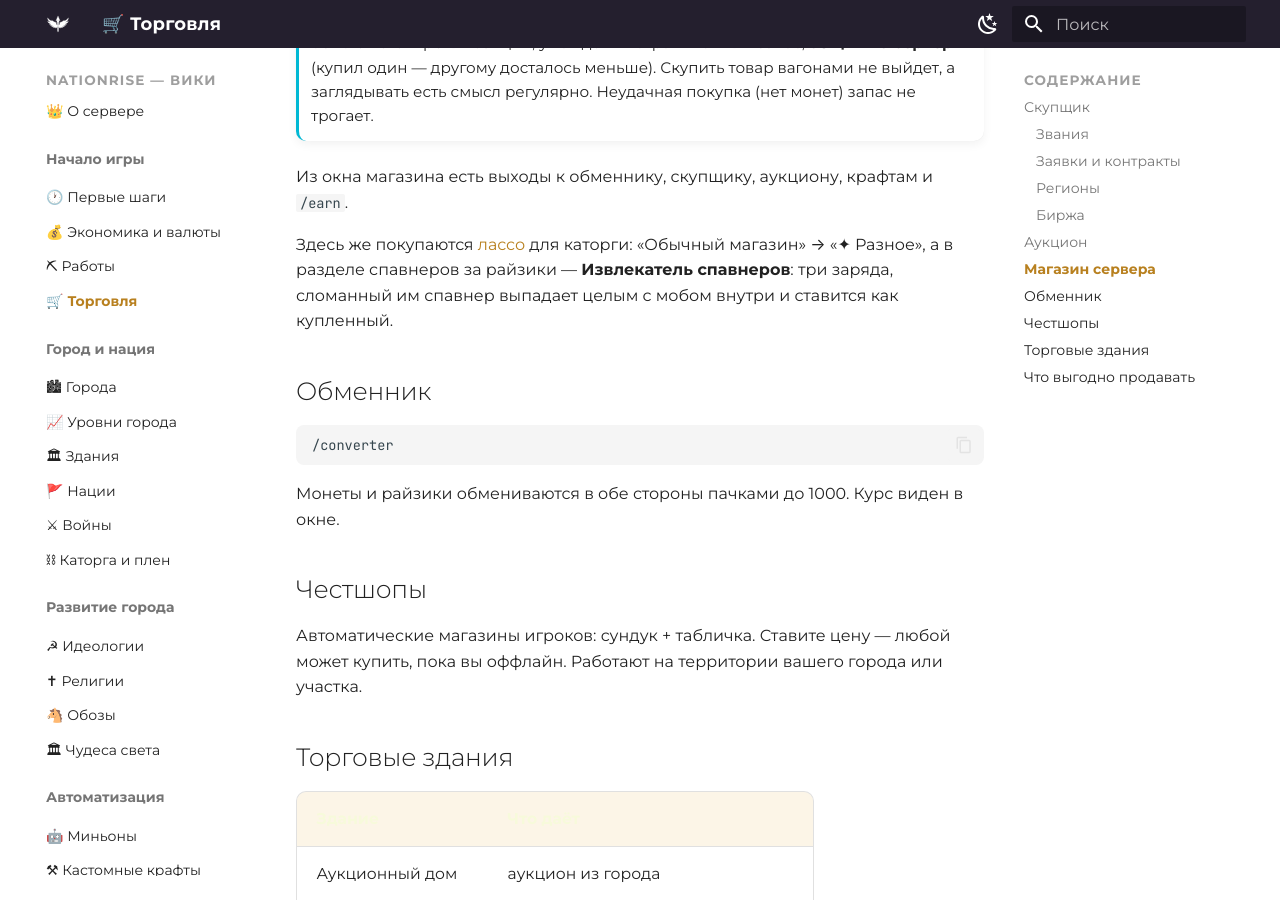
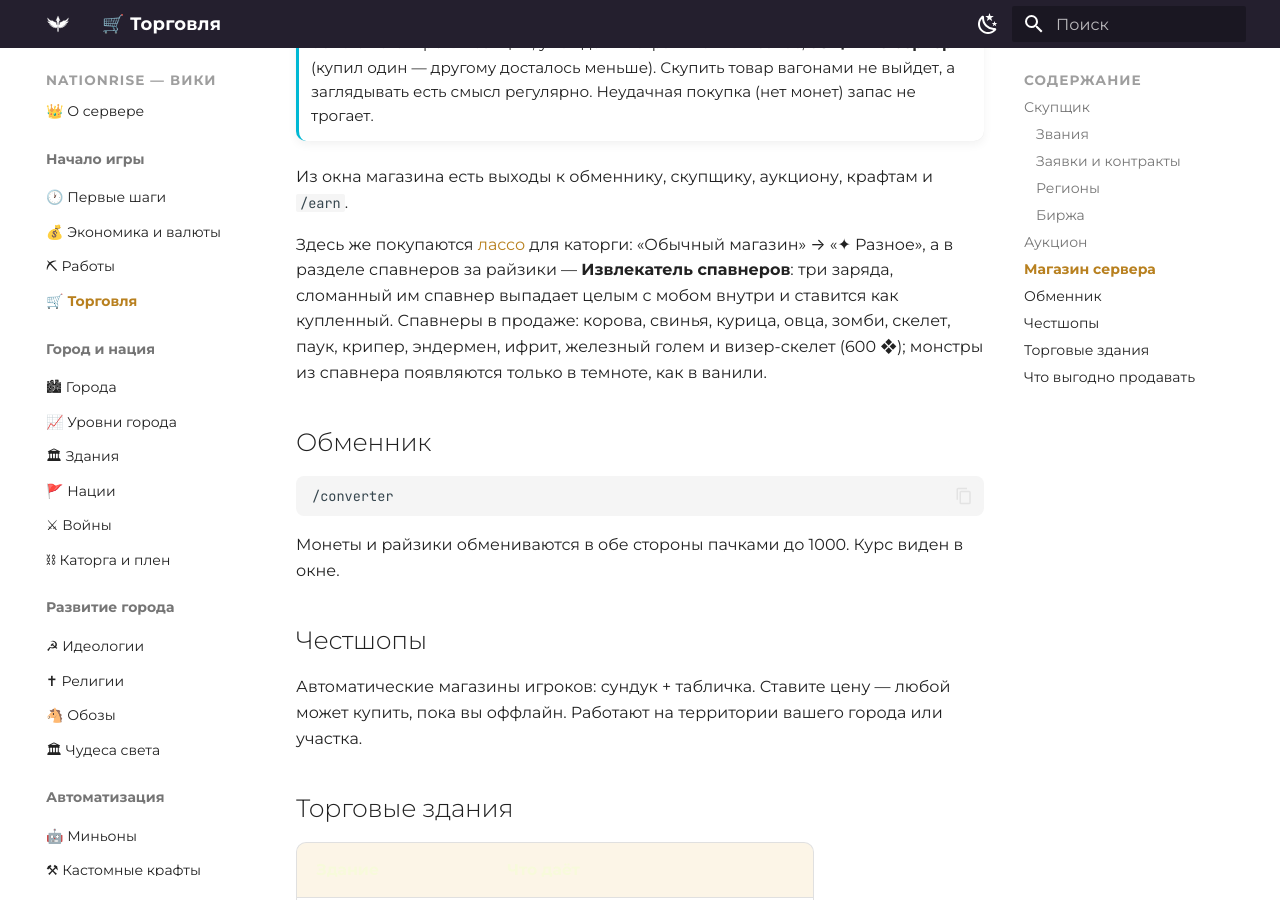
Before and after one commit to zixSSSed/NationRise-Wiki-RU, an MkDocs documentation site: the page built from docs/trade.md, in a window 1280 px wide and 900 px high, scrolled down 2965 px. Built offline with MkDocs 1.6.1 and Material for MkDocs 9.7.7, drawn with Linux system fonts in a browser that asks for light colours.

Commit message:
Магазин: список спавнеров, визер-скелет за 600 райзиков
Co-Authored-By: Claude Opus 5 <noreply@anthropic.com>

```diff
--- a/docs/trade.md
+++ b/docs/trade.md
@@ -106,7 +106,9 @@
 
 Здесь же покупаются [лассо](prison.md#лассо) для каторги: «Обычный магазин» → «✦ Разное»,
 а в разделе спавнеров за райзики — **Извлекатель спавнеров**: три заряда, сломанный им
-спавнер выпадает целым с мобом внутри и ставится как купленный.
+спавнер выпадает целым с мобом внутри и ставится как купленный. Спавнеры в продаже: корова,
+свинья, курица, овца, зомби, скелет, паук, крипер, эндермен, ифрит, железный голем и
+визер-скелет (600 ❖); монстры из спавнера появляются только в темноте, как в ванили.
 
 ## Обменник
 
```
